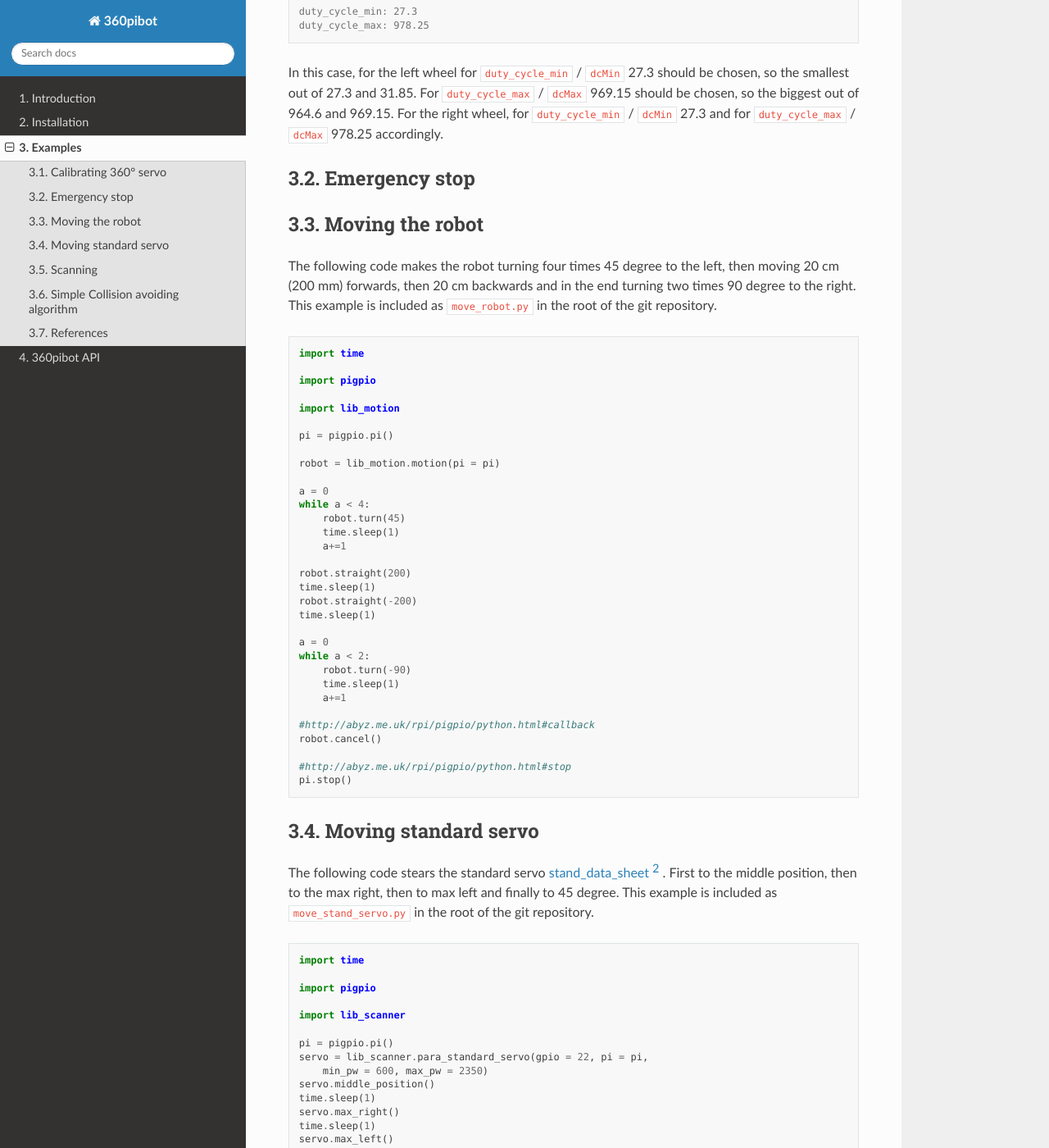
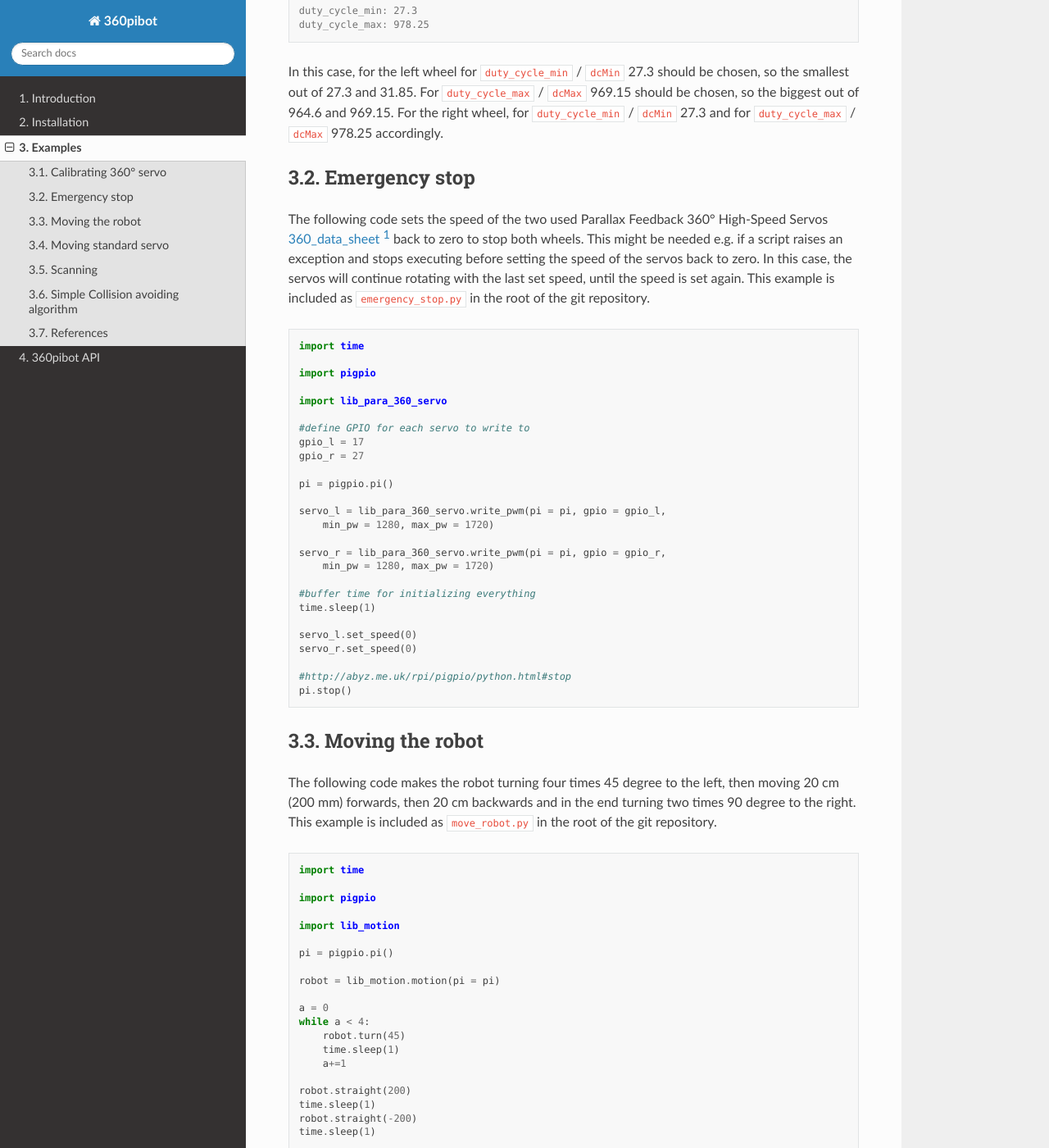
Before and after one commit to choeffer/360pibot, a Sphinx documentation site: the page built from docs/examples.rst, in a window 1280 px wide and 1400 px high, scrolled down 2244 px. Shown: the whole window at 82% size. Built offline with Sphinx 7.4.7 and the Read the Docs theme 2.0.0, drawn with Linux system fonts in a browser that asks for light colours; some of the changed text lies outside the part shown.

Commit message:
some changes in the example section and connected files

```diff
--- a/docs/examples.rst
+++ b/docs/examples.rst
@@ -131,6 +131,43 @@ be chosen, so the biggest out of 964.6 and 969.15. For the right wheel, for ``du
 Emergency stop
 --------------
 
+The following code sets the speed of the two used Parallax Feedback
+360° High-Speed Servos `360_data_sheet`_ back to zero to stop both wheels.
+This might be needed e.g. if a script raises an exception and stops executing
+before setting the speed of the servos back to zero. In this case, the
+servos will continue rotating with the last set speed, until the speed is set
+again. This example is included as ``emergency_stop.py`` in the root of the git
+repository.
+
+.. code-block:: python
+
+    import time
+
+    import pigpio
+
+    import lib_para_360_servo
+
+    #define GPIO for each servo to write to
+    gpio_l = 17
+    gpio_r = 27
+
+    pi = pigpio.pi()
+
+    servo_l = lib_para_360_servo.write_pwm(pi = pi, gpio = gpio_l,
+        min_pw = 1280, max_pw = 1720)
+
+    servo_r = lib_para_360_servo.write_pwm(pi = pi, gpio = gpio_r,
+        min_pw = 1280, max_pw = 1720)
+
+    #buffer time for initializing everything
+    time.sleep(1)
+
+    servo_l.set_speed(0)
+    servo_r.set_speed(0)
+
+    #http://abyz.me.uk/rpi/pigpio/python.html#stop
+    pi.stop()
+
 Moving the robot
 ----------------
 
@@ -191,8 +228,10 @@ root of the git repository.
     import lib_scanner
 
     pi = pigpio.pi()
+
     servo = lib_scanner.para_standard_servo(gpio = 22, pi = pi,
         min_pw = 600, max_pw = 2350)
+
     servo.middle_position()
     time.sleep(1)
     servo.max_right()
@@ -218,7 +257,9 @@ in the root of the git repository.
     import lib_scanner
 
     pi = pigpio.pi()
+
     ranger = lib_scanner.scanner(pi = pi)
+
     distances = ranger.read_all_angles()
     print(distances)
 
--- a/move_stand_servo.py
+++ b/move_stand_servo.py
@@ -5,8 +5,10 @@ import pigpio
 import lib_scanner
 
 pi = pigpio.pi()
+
 servo = lib_scanner.para_standard_servo(gpio = 22, pi = pi,
     min_pw = 600, max_pw = 2350)
+
 servo.middle_position()
 time.sleep(1)
 servo.max_right()
--- a/scanning.py
+++ b/scanning.py
@@ -3,7 +3,9 @@ import pigpio
 import lib_scanner
 
 pi = pigpio.pi()
+
 ranger = lib_scanner.scanner(pi = pi)
+
 distances = ranger.read_all_angles()
 print(distances)
 
```
Also changed, not shown: other parts of docs/examples.rst (+4 -4 lines), emergency_stop.py (added, +26 -0 lines), lib_scanner.py (+5 -3 lines).
